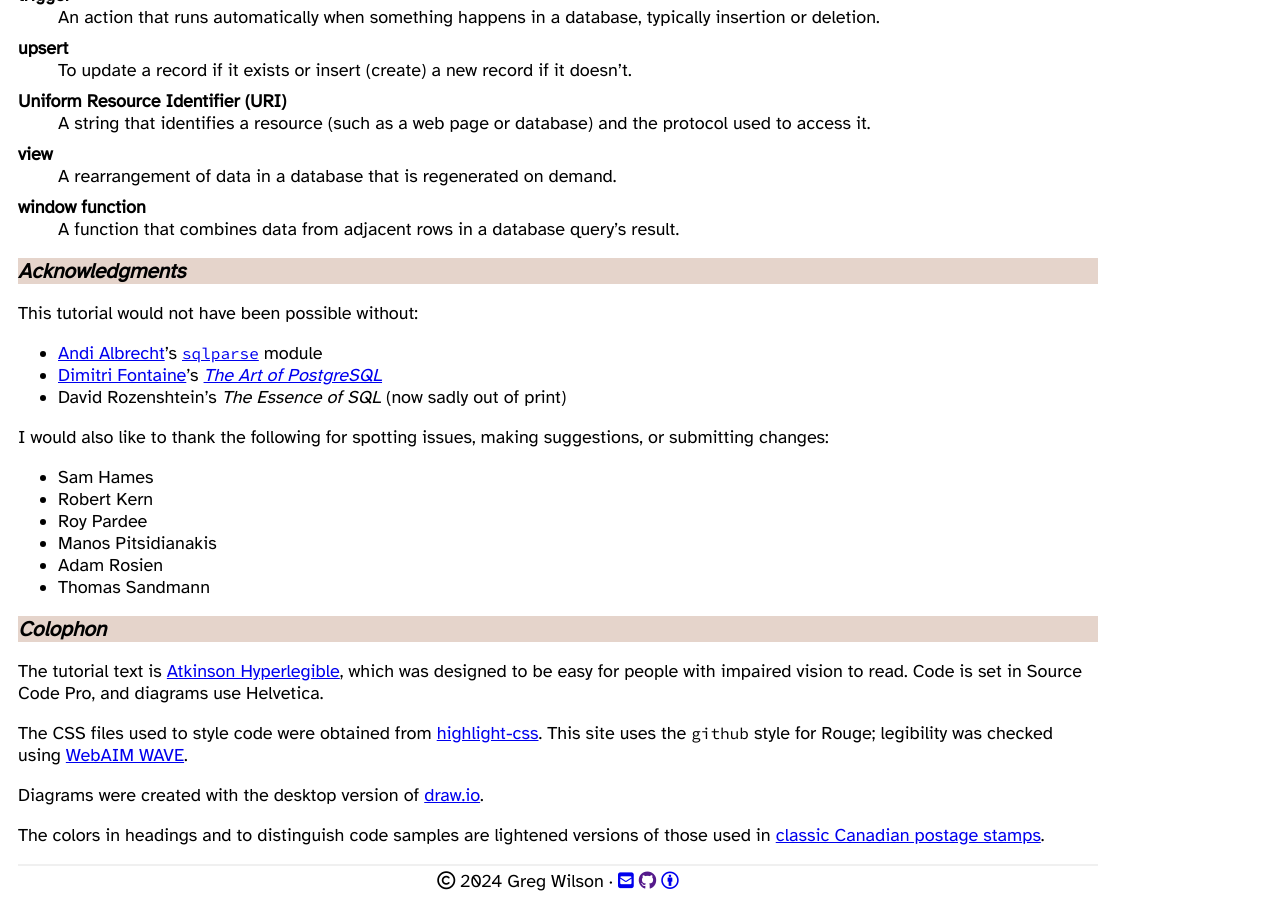
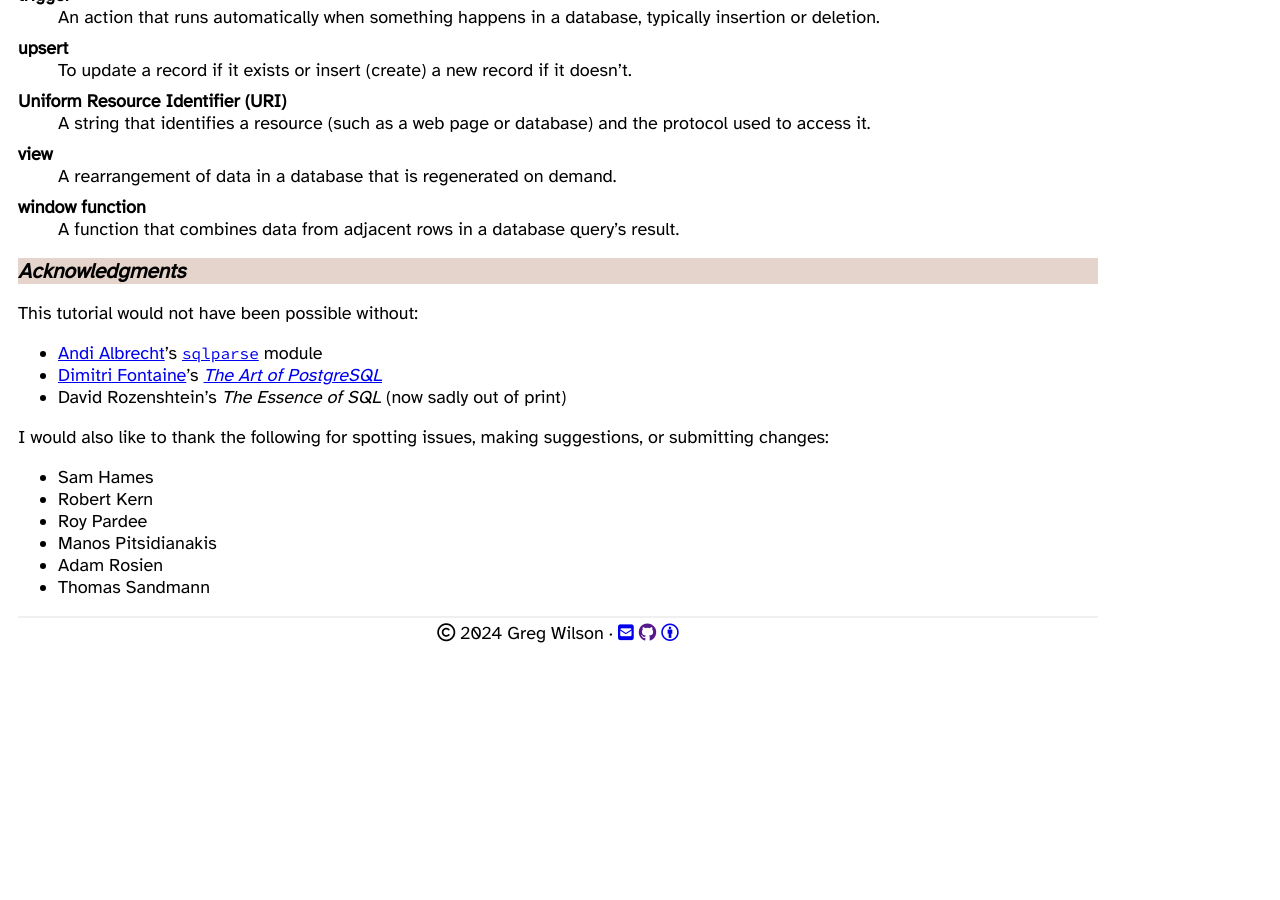
Before and after one commit to gvwilson/sql-tutorial, a Jekyll site: the page built from index.md, in a window 1280 px wide and 900 px high, scrolled down 38921 px. Built offline with Jekyll 4.4.1, drawn with Linux system fonts in a browser that asks for light colours; nearby versions of some CDN libraries; after the commit the page ends 39573 px from its top, so only the background shows below that.

Commit message:
feat: filling in colophon and adding to navigation

```diff
--- a/_data/meta.yml
+++ b/_data/meta.yml
@@ -1,8 +1,8 @@
 title: SQL for Data Scientists in 100 Queries
 url: https://gvwilson.github.io/sql-tutorial/
 repo: https://github.com/gvwilson/sql-tutorial
+release: https://github.com/gvwilson/sql-tutorial/raw/main/sql-tutorial.zip
 plausible: gvwilson.github.io/sql-tutorial
-
 author:
   name: Greg Wilson
   url: https://third-bit.com
--- a/_includes/colophon.md
+++ /dev/null
@@ -1,22 +0,0 @@
-### Colophon
-
-The tutorial text is [Atkinson Hyperlegible][atkinson],
-which was designed to be easy for people with impaired vision to read.
-Code is set in Source Code Pro,
-and diagrams use Helvetica.
-
-The CSS files used to style code were obtained from [highlight-css][highlight-css].
-This site uses the `github` style for Rouge;
-legibility was checked using [WebAIM WAVE][wave].
-
-Diagrams were created with the desktop version of [draw.io][draw-io].
-
-The colors in headings and to distinguish code samples
-are lightened versions of those used in
-[classic Canadian postage stamps][stamps].
-
-[atkinson]: https://brailleinstitute.org/freefont
-[draw-io]: https://www.drawio.com/
-[highlight-css]: https://numist.github.io/highlight-css/
-[stamps]: https://third-bit.com/colophon/
-[wave]: https://wave.webaim.org/
--- a/_includes/nav.html
+++ b/_includes/nav.html
@@ -5,9 +5,11 @@
     </div>
     <div class="col-10 right">
       <a href="{{site.data.meta.repo}}">repo</a>
+      <a href="{{site.data.meta.release}}">download</a>
       <a class="navlink" href="{{ '/license/' | relative_url }}">license</a>
       <a class="navlink" href="{{ '/conduct/' | relative_url }}">conduct</a>
       <a class="navlink" href="{{ '/contributing/' | relative_url }}">contributing</a>
+      <a class="navlink" href="{{ '/colophon/' | relative_url }}">colophon</a>
     </div>
   </div>
 </nav>
--- a/index.md
+++ b/index.md
@@ -38,7 +38,7 @@
 
 ## setup
 
--   Download [the latest release][release]
+-   Download [the latest release]({{site.data.meta.release}})
 -   Unzip the file in a temporary directory to create:
     -   `./db/*.db`: the SQLite databases used in the examples
     -   `./src/*.*`: SQL queries, Python scripts, and other source code
@@ -1460,8 +1460,6 @@
 
 {% include thanks.html %}
 
-{% include colophon.md %}
-
 </section>
 
 [albrecht-andi]: http://andialbrecht.de/
```
Also changed, not shown: other parts of index.md (+0 -1 lines), colophon.md (added, +33 -0 lines), README.md, 1 other file.
